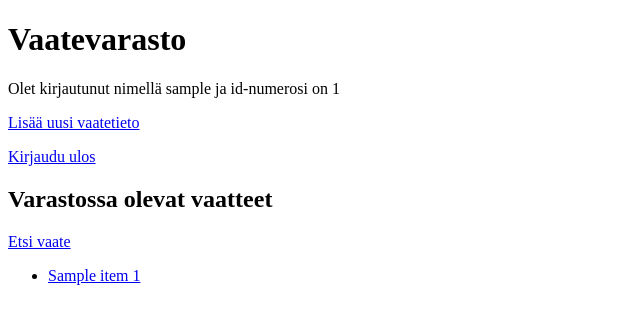
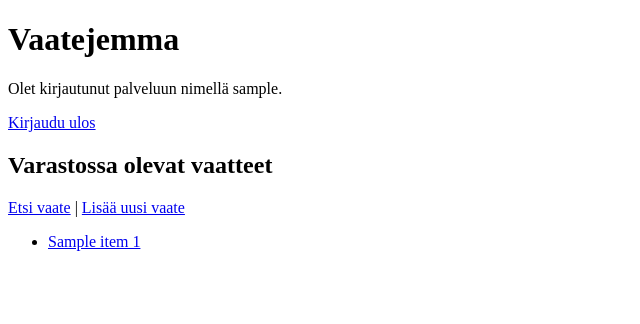
Before and after one commit to saaraparaas/vaatevarasto, a Flask app: template templates/index.html in a window 1280 px wide. Shown: the top 324 px of the page, without its empty margins (0-640 px from the left). Run offline with Flask 3, Linux system fonts and the light colour scheme; the visitor is signed in with stand-in values (Sample User, id 1); the template is opened without the code that fills it: most values are stand-ins (such as "Sample title", 1, 10 or a date in 2020).

Commit message:
Improve navigation

```diff
--- a/templates/index.html
+++ b/templates/index.html
@@ -6,22 +6,18 @@
 </head>
 
 <body>
-  <h1>Vaatevarasto</h1>
-  {% if session.username %}
+  <h1>Vaatejemma</h1>
+
+  {% if session.user_id %}
   <p>
-    Olet kirjautunut nimellä {{ session.username }} ja id-numerosi on {{ session.user_id }}
-  </p>
-  <p>
-    <a href="/new_item">Lisää uusi vaatetieto</a>
+    Olet kirjautunut palveluun nimellä {{ session.username }}.
   </p>
   <p>
     <a href="/logout">Kirjaudu ulos</a>
   </p>
   {% else %}
   <p>
-    <a href="/login">Kirjaudu sisään</a>
-  </p>
-  <p>
+    <a href="/login">Kirjaudu sisään</a> |
     <a href="/register">Luo tunnus</a>
   </p>
   {% endif %}
@@ -30,14 +26,16 @@
 
   <p>
     <a href="/find_item">Etsi vaate</a>
+  {% if session.username %}
+    | <a href="/new_item"> Lisää uusi vaate</a>
   </p>
+  {% endif %}
 
   <ul>
     {% for item in items %}
     <li><a href="/item/{{  item.id  }}">{{ item.title }} {{ item.size }}</a></li>
     {% endfor %}
   </ul>
-
 </body>
 
 </html>
```
